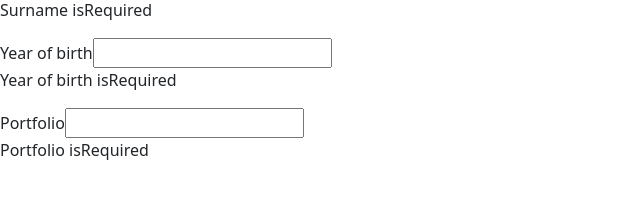
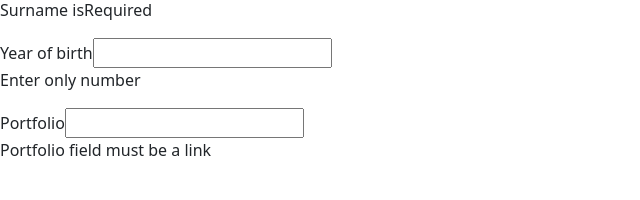
Before and after one commit to Yupiter78/project_repetition_student-card, a React (Create React App) app: page / in a window 1280 px wide. Shown: the part 222-422 px from the top of the page, without its empty margins (0-640 px from the left). Built offline with nearby package versions, Linux system fonts and the light colour scheme.

Commit message:
P.R._student-card validatorConfig__15

```diff
--- a/src/app/components/cardStudent.jsx
+++ b/src/app/components/cardStudent.jsx
@@ -22,8 +22,15 @@ const CardStudent = () => {
     const validatorConfig = {
         name: { isRequired: { message: "Email isRequired" } },
         surname: { isRequired: { message: "Surname isRequired" } },
-        yearOfBirth: { isRequired: { message: "Year of birth isRequired" } },
-        portfolio: { isRequired: { message: "Portfolio isRequired" } }
+        yearOfBirth: {
+            isRequired: { message: "Year of birth isRequired" },
+            isNumber: { message: "Enter only number" },
+            isValidDate: { message: "Enter the correct date" }
+        },
+        portfolio: {
+            isRequired: { message: "Portfolio isRequired" },
+            isURL: { message: "Portfolio field must be a link" }
+        }
     };
 
     useEffect(() => {
--- a/src/app/utils/validator.js
+++ b/src/app/utils/validator.js
@@ -8,7 +8,7 @@ export function validator(data, config) {
                 break;
             case "isURL": {
                 const urlRegExp =
-                    /^(https?:\/\/)?([\w.]+)\.([a-z]{2,6}\.?)(\/[\w.]*)*\/?$/g;
+                    /^(https?:\/\/)?(\w\.+)\.([a-z]{2,6}\.?)(\/\w\.*)*\/?$/g;
                 if (!urlRegExp.test(data)) return config.message;
                 break;
             }
```
